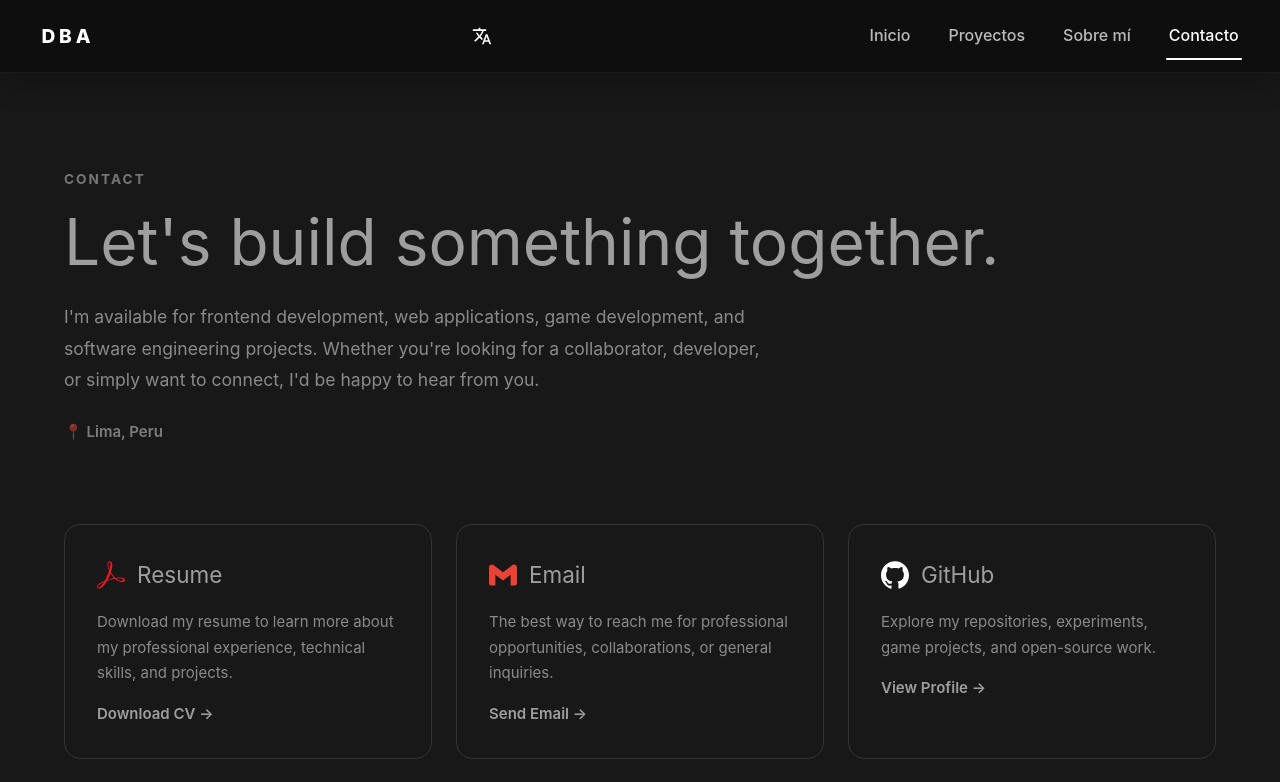
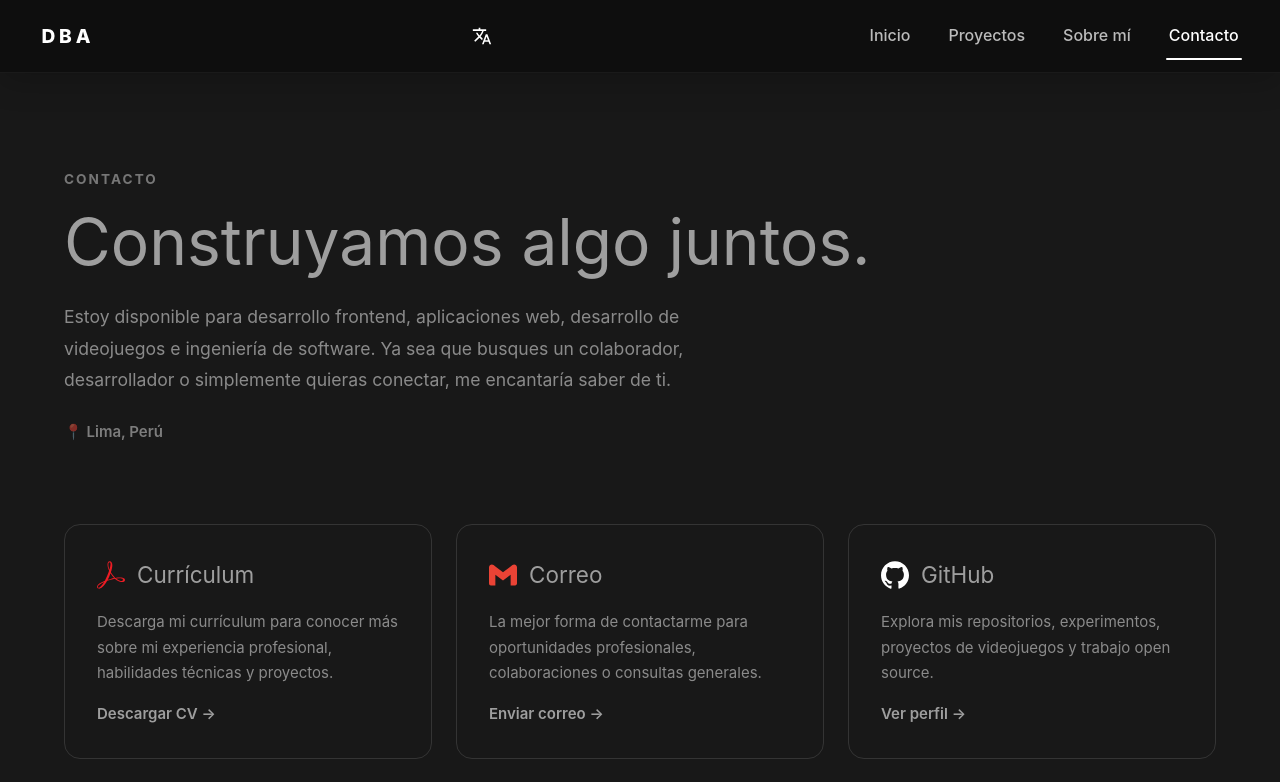
Before and after one commit to GoDie910/personal-website, a Vue app: page /contact in a window 1280 px wide. Shown: the top 782 px of the page. Built offline with nearby package versions, Linux system fonts and the light colour scheme.

Commit message:
Contact: translations

```diff
--- /dev/null
+++ b/src/translations/en/contact.ts
@@ -0,0 +1,33 @@
+export default {
+  label: 'CONTACT',
+  hero: {
+    title: "Let's build something together.",
+    description:
+      "I'm available for frontend development, web applications, game development, and software engineering projects. Whether you're looking for a collaborator, developer, or simply want to connect, I'd be happy to hear from you.",
+    location: '📍 Lima, Peru',
+  },
+  cards: {
+    resume: {
+      title: 'Resume',
+      description:
+        'Download my resume to learn more about my professional experience, technical skills, and projects.',
+      action: 'Download CV →',
+    },
+    email: {
+      title: 'Email',
+      description:
+        'The best way to reach me for professional opportunities, collaborations, or general inquiries.',
+      action: 'Send Email →',
+    },
+    github: {
+      title: 'GitHub',
+      description: 'Explore my repositories, experiments, game projects, and open-source work.',
+      action: 'View Profile →',
+    },
+    linkedin: {
+      title: 'LinkedIn',
+      description: 'Connect professionally and stay updated on my latest projects and experience.',
+      action: 'Connect →',
+    },
+  },
+}
--- a/src/translations/en/index.ts
+++ b/src/translations/en/index.ts
@@ -2,10 +2,12 @@ import dev from './dev'
 import navBar from './nav-bar'
 import landing from './landing'
 import skills from './skills'
+import contact from './contact'
 
 export default {
   dev,
   'nav-bar': navBar,
   landing,
   skills,
+  contact,
 }
--- /dev/null
+++ b/src/translations/es/contact.ts
@@ -0,0 +1,35 @@
+export default {
+  label: 'CONTACTO',
+  hero: {
+    title: 'Construyamos algo juntos.',
+    description:
+      'Estoy disponible para desarrollo frontend, aplicaciones web, desarrollo de videojuegos e ingeniería de software. Ya sea que busques un colaborador, desarrollador o simplemente quieras conectar, me encantaría saber de ti.',
+    location: '📍 Lima, Perú',
+  },
+  cards: {
+    resume: {
+      title: 'Currículum',
+      description:
+        'Descarga mi currículum para conocer más sobre mi experiencia profesional, habilidades técnicas y proyectos.',
+      action: 'Descargar CV →',
+    },
+    email: {
+      title: 'Correo',
+      description:
+        'La mejor forma de contactarme para oportunidades profesionales, colaboraciones o consultas generales.',
+      action: 'Enviar correo →',
+    },
+    github: {
+      title: 'GitHub',
+      description:
+        'Explora mis repositorios, experimentos, proyectos de videojuegos y trabajo open source.',
+      action: 'Ver perfil →',
+    },
+    linkedin: {
+      title: 'LinkedIn',
+      description:
+        'Conéctate profesionalmente y mantente al tanto de mis últimos proyectos y experiencia.',
+      action: 'Conectar →',
+    },
+  },
+}
--- a/src/translations/es/index.ts
+++ b/src/translations/es/index.ts
@@ -2,10 +2,12 @@ import dev from './dev'
 import navBar from './nav-bar'
 import landing from './landing'
 import skills from './skills'
+import contact from './contact'
 
 export default {
   dev,
   'nav-bar': navBar,
   landing,
   skills,
+  contact,
 }
--- /dev/null
+++ b/src/translations/pt/contact.ts
@@ -0,0 +1,34 @@
+export default {
+  label: 'CONTATO',
+  hero: {
+    title: 'Vamos construir algo juntos.',
+    description:
+      'Estou disponível para desenvolvimento frontend, aplicações web, desenvolvimento de jogos e engenharia de software. Seja para colaboração, contratação ou apenas para conversar, ficarei feliz em falar com você.',
+    location: '📍 Lima, Peru',
+  },
+  cards: {
+    resume: {
+      title: 'Currículo',
+      description:
+        'Baixe meu currículo para saber mais sobre minha experiência profissional, habilidades técnicas e projetos.',
+      action: 'Baixar CV →',
+    },
+    email: {
+      title: 'Email',
+      description:
+        'A melhor forma de me contatar para oportunidades profissionais, colaborações ou dúvidas gerais.',
+      action: 'Enviar email →',
+    },
+    github: {
+      title: 'GitHub',
+      description:
+        'Explore meus repositórios, experimentos, projetos de jogos e trabalhos open source.',
+      action: 'Ver perfil →',
+    },
+    linkedin: {
+      title: 'LinkedIn',
+      description: 'Conecte-se profissionalmente e acompanhe meus últimos projetos e experiências.',
+      action: 'Conectar →',
+    },
+  },
+}
--- a/src/translations/pt/index.ts
+++ b/src/translations/pt/index.ts
@@ -2,10 +2,12 @@ import dev from './dev'
 import navBar from './nav-bar'
 import landing from './landing'
 import skills from './skills'
+import contact from './contact'
 
 export default {
   dev,
   'nav-bar': navBar,
   landing,
   skills,
+  contact,
 }
--- a/src/views/ContactView.vue
+++ b/src/views/ContactView.vue
@@ -1,19 +1,20 @@
 <template>
   <main class="contact-view">
     <section class="hero">
-      <p class="section-label">CONTACT</p>
+      <p class="section-label">
+        {{ t('contact.label') }}
+      </p>
 
-      <h1>Let's build something together.</h1>
+      <h1>
+        {{ t('contact.hero.title') }}
+      </h1>
 
       <p class="hero-description">
-        I'm available for frontend development, web applications,
-        game development, and software engineering projects.
-        Whether you're looking for a collaborator, developer,
-        or simply want to connect, I'd be happy to hear from you.
+        {{ t('contact.hero.description') }}
       </p>
 
       <p class="location">
-        📍 Lima, Peru
+        {{ t('contact.hero.location') }}
       </p>
     </section>
 
@@ -28,16 +29,18 @@
         >
           <div class="card-header">
             <Icon icon="simple-icons:adobeacrobatreader" class="card-icon resume-icon" />
-            <h2>Resume</h2>
+
+            <h2>
+              {{ t('contact.cards.resume.title') }}
+            </h2>
           </div>
 
           <p>
-            Download my resume to learn more about my professional
-            experience, technical skills, and projects.
+            {{ t('contact.cards.resume.description') }}
           </p>
 
           <span class="contact-link">
-            Download CV →
+            {{ t('contact.cards.resume.action') }}
           </span>
         </a>
 
@@ -47,16 +50,18 @@
         >
           <div class="card-header">
             <Icon icon="simple-icons:gmail" class="card-icon gmail-icon" />
-            <h2>Email</h2>
+
+            <h2>
+              {{ t('contact.cards.email.title') }}
+            </h2>
           </div>
 
           <p>
-            The best way to reach me for professional opportunities,
-            collaborations, or general inquiries.
+            {{ t('contact.cards.email.description') }}
           </p>
 
           <span class="contact-link">
-            Send Email →
+            {{ t('contact.cards.email.action') }}
           </span>
         </a>
 
@@ -68,16 +73,18 @@
         >
           <div class="card-header">
             <Icon icon="simple-icons:github" class="card-icon github-icon" />
-            <h2>GitHub</h2>
+
+            <h2>
+              {{ t('contact.cards.github.title') }}
+            </h2>
           </div>
 
           <p>
-            Explore my repositories, experiments, game projects,
-            and open-source work.
+            {{ t('contact.cards.github.description') }}
           </p>
 
           <span class="contact-link">
-            View Profile →
+            {{ t('contact.cards.github.action') }}
           </span>
         </a>
 
@@ -89,16 +96,18 @@
         >
           <div class="card-header">
             <Icon icon="simple-icons:linkedin" class="card-icon linkedin-icon" />
-            <h2>LinkedIn</h2>
+
+            <h2>
+              {{ t('contact.cards.linkedin.title') }}
+            </h2>
           </div>
 
           <p>
-            Connect professionally and stay updated on my latest
-            projects and experience.
+            {{ t('contact.cards.linkedin.description') }}
           </p>
 
           <span class="contact-link">
-            Connect →
+            {{ t('contact.cards.linkedin.action') }}
           </span>
         </a>
 
@@ -107,8 +116,11 @@
   </main>
 </template>
 
-<script lang="ts" setup>
-import { Icon } from "@iconify/vue";
+<script setup lang="ts">
+import { Icon } from "@iconify/vue"
+import { useI18n } from "vue-i18n"
+
+const { t } = useI18n()
 </script>
 
 <style scoped>
```
